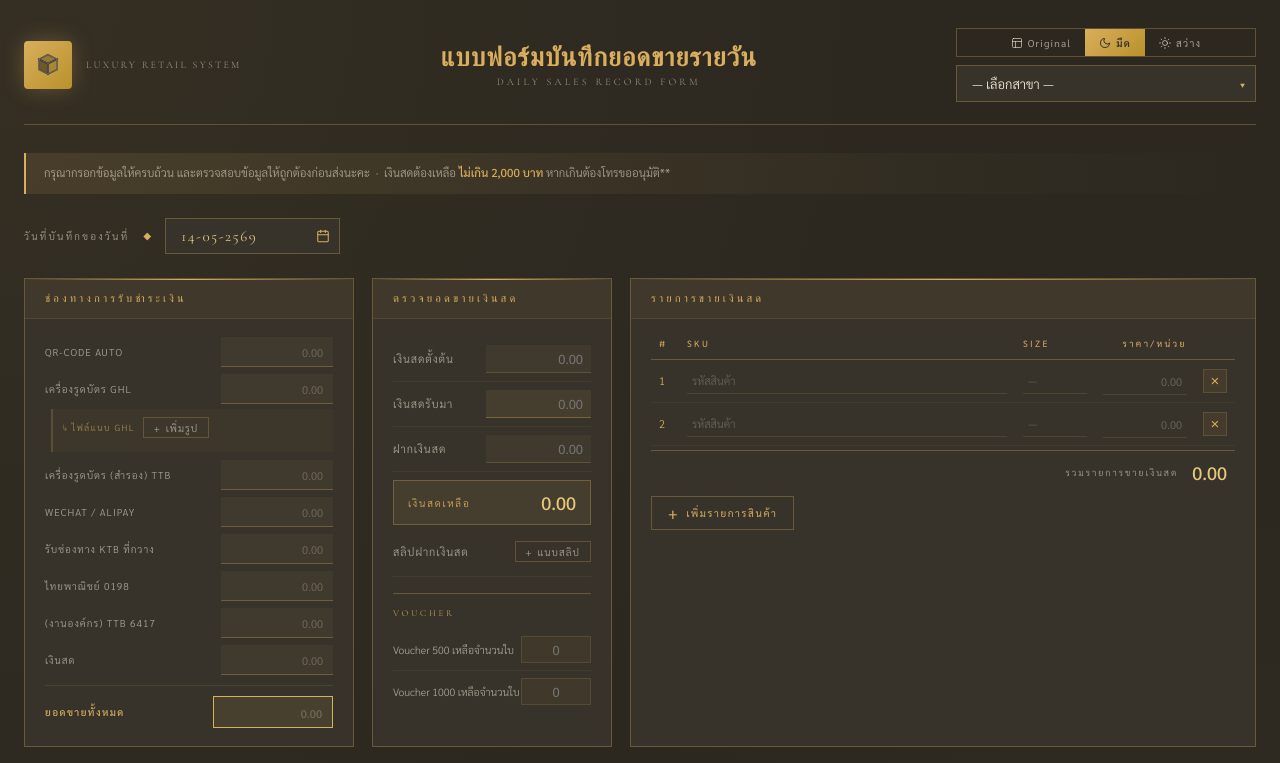
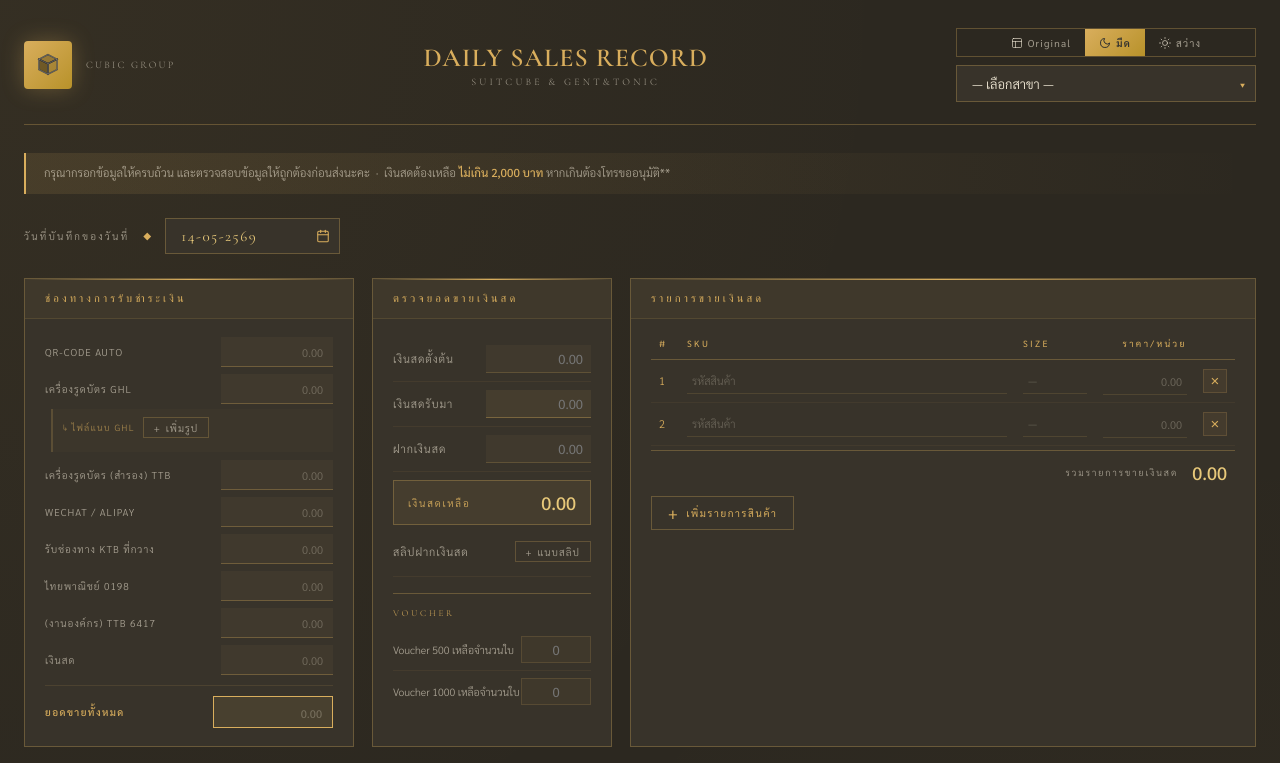
Before and after one commit to ba629/from2, a website: page index.html in a window 1280 px wide. Shown: the top 763 px of the page. Drawn offline with nearby package versions, Linux system fonts and the light colour scheme.

Commit message:
Update index.html

```diff
--- a/index.html
+++ b/index.html
@@ -372,11 +372,11 @@
           <line x1="20" y1="18" x2="34" y2="11" stroke="rgba(255,255,255,0.4)" stroke-width="0.8"/>
         </svg>
       </div>
-      <div class="logo-text">LUXURY RETAIL SYSTEM</div>
+      <div class="logo-text">Cubic Group</div>
     </div>
     <div class="page-title">
-      แบบฟอร์มบันทึกยอดขายรายวัน
-      <span>DAILY SALES RECORD FORM</span>
+      DAILY SALES RECORD
+      <span>SUITCUBE & GENT&TONIC</span>
     </div>
     <div style="display:flex;flex-direction:column;align-items:flex-end;gap:8px; width: 100%; max-width: 300px;">
       <div class="theme-toggle" style="width:100%; justify-content: center;">
```
